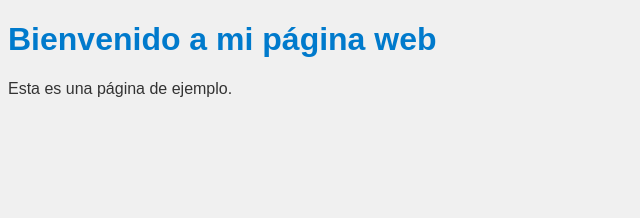
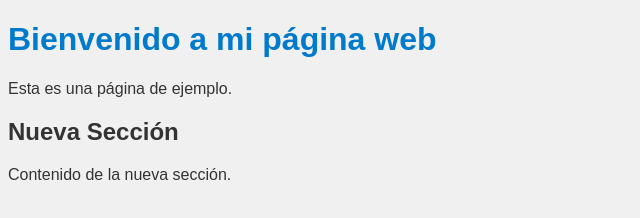
Before and after one commit to elenasuase/practicaGit1, a plain HTML site: page index.html in a window 1280 px wide. Shown: the whole page, without its empty margins (0-640 px from the left). Drawn offline with Linux system fonts and the light colour scheme.

Commit message:
feat: añadir una nueva sección a la página principal

```diff
--- a/index.html
+++ b/index.html
@@ -1,14 +1,21 @@
 <!DOCTYPE html>
 <!DOCTYPE html>
 <html lang="es">
+
 <head>
     <meta charset="UTF-8">
     <meta name="viewport" content="width=device-width, initial-scale=1.0">
     <title>Página Principal</title>
     <link rel="stylesheet" href="style.css">
 </head>
+
 <body>
     <h1>Bienvenido a mi página web</h1>
     <p>Esta es una página de ejemplo.</p>
+    <div>
+        <h2>Nueva Sección</h2>
+        <p>Contenido de la nueva sección.</p>
+    </div>
 </body>
+
 </html>
```
